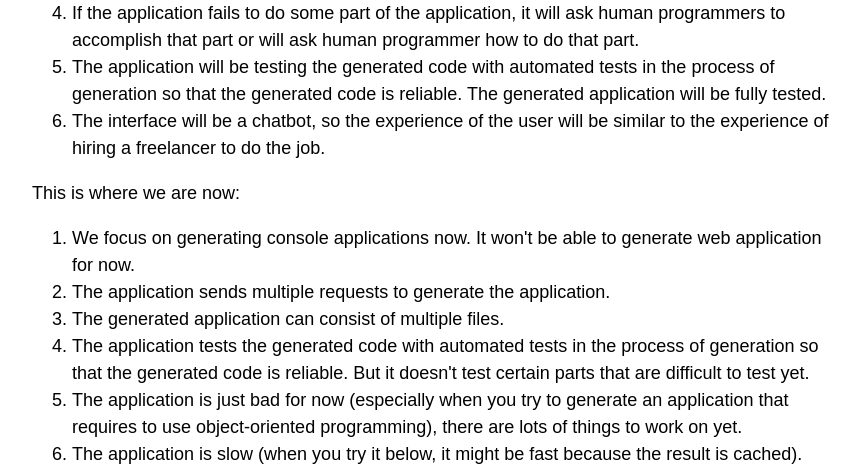
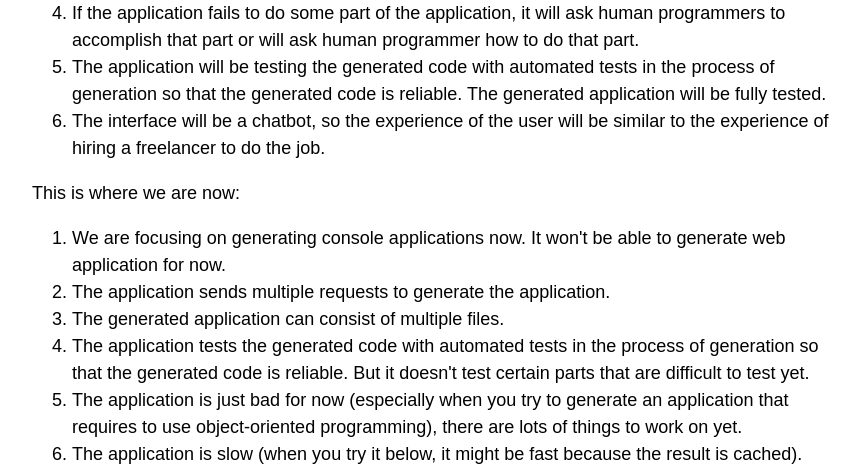
Before and after one commit to damc/Acoder-Server, a Flask app: page /progress in a window 1280 px wide. Shown: the part 372-842 px from the top of the page, without its empty margins (208-1068 px from the left). Run offline with Flask 2, Linux system fonts and the light colour scheme.

Commit message:
30 Update progress page

```diff
--- a/server/templates/progress.html
+++ b/server/templates/progress.html
@@ -18,7 +18,7 @@ This is what Codex++ aims to be (this is where we want to be ideally, in the fut
 
 This is where we are now:
 
-1. We focus on generating console applications now. It won't be able to generate web application for now.
+1. We are focusing on generating console applications now. It won't be able to generate web application for now.
 2. The application sends multiple requests to generate the application.
 3. The generated application can consist of multiple files.
 4. The application tests the generated code with automated tests in the process of generation so that the generated code is reliable. But it doesn't test certain parts that are difficult to test yet.
```
